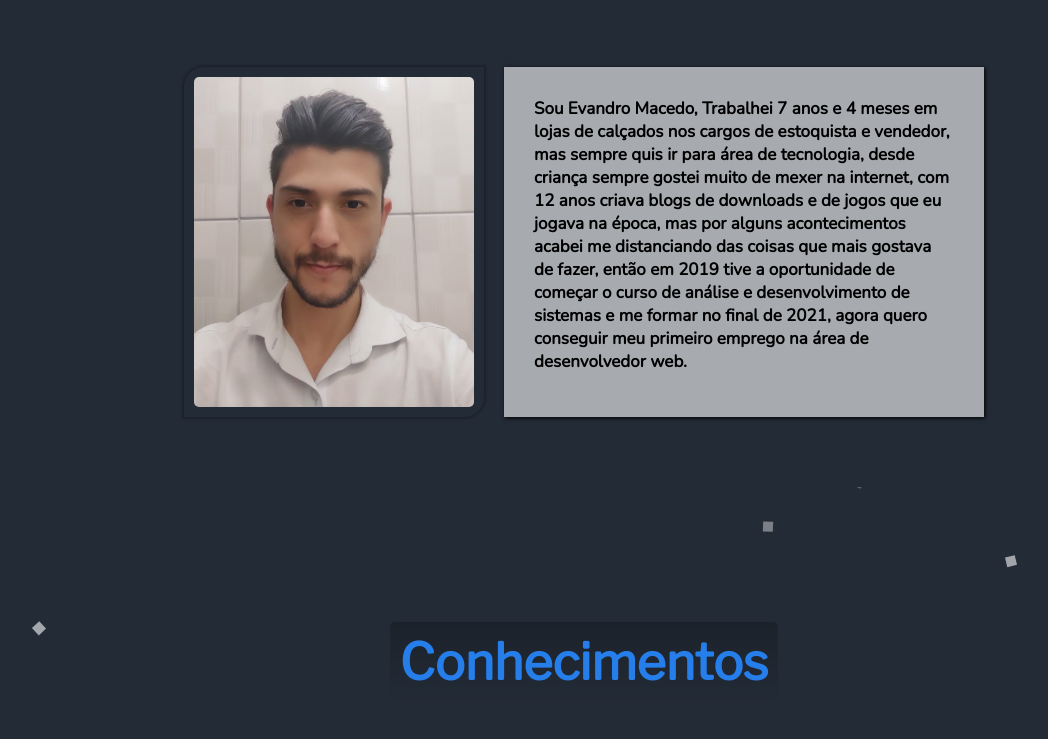
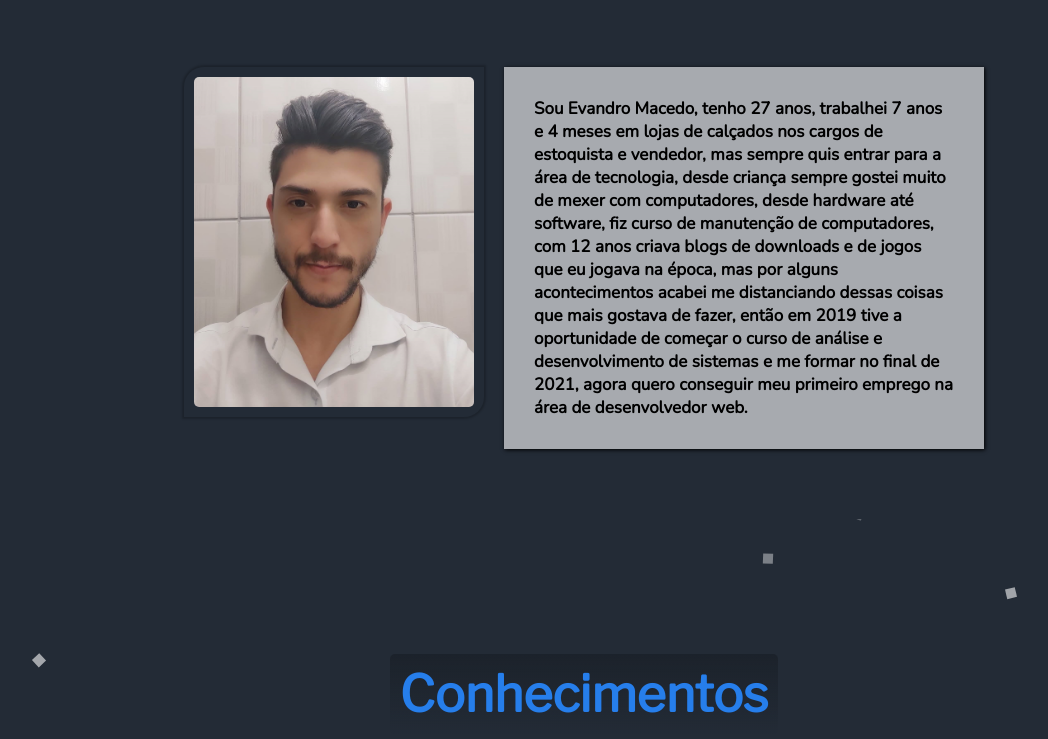
Before and after one commit to evandromsantos/PortfolioV1, a plain HTML site: page index.html in a window 1280 px wide. Shown: the part 963-1702 px from the top of the page, without its empty margins (56-1104 px from the left). Drawn offline with nearby package versions, Linux system fonts and the light colour scheme.

Commit message:
Update index.html

```diff
--- a/index.html
+++ b/index.html
@@ -48,10 +48,10 @@
                         <div class="photo"></div>
                     </div>
                     <div class="text-about box-right">
-                        <p class="text init-hidden">Sou Evandro Macedo, Trabalhei 7 anos e 4 meses em lojas de calçados nos cargos de
-                            estoquista e vendedor, mas sempre quis ir para área de tecnologia, desde criança sempre
-                            gostei muito de mexer na internet, com 12 anos criava blogs de downloads e de jogos que eu
-                            jogava na época, mas por alguns acontecimentos acabei me distanciando das coisas que mais
+                        <p class="text init-hidden">Sou Evandro Macedo, tenho 27 anos, trabalhei 7 anos e 4 meses em lojas de calçados nos cargos de
+                            estoquista e vendedor, mas sempre quis entrar para a área de tecnologia, desde criança sempre
+                            gostei muito de mexer com computadores, desde hardware até software, fiz curso de manutenção de computadores, com 12 anos criava blogs de downloads e de jogos que eu
+                            jogava na época, mas por alguns acontecimentos acabei me distanciando dessas coisas que mais
                             gostava de fazer, então em 2019 tive a oportunidade de começar o curso de análise e
                             desenvolvimento de sistemas e me formar no final de 2021, agora quero conseguir meu primeiro
                             emprego na área de desenvolvedor web.
```
